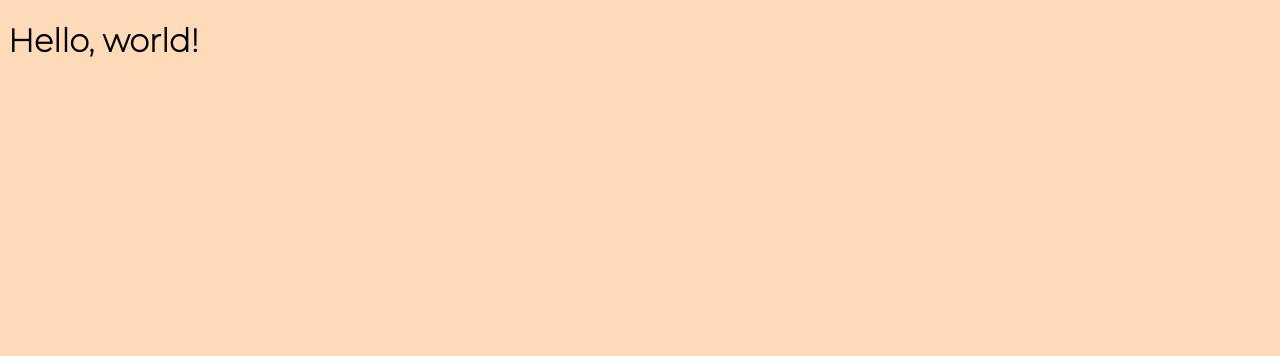
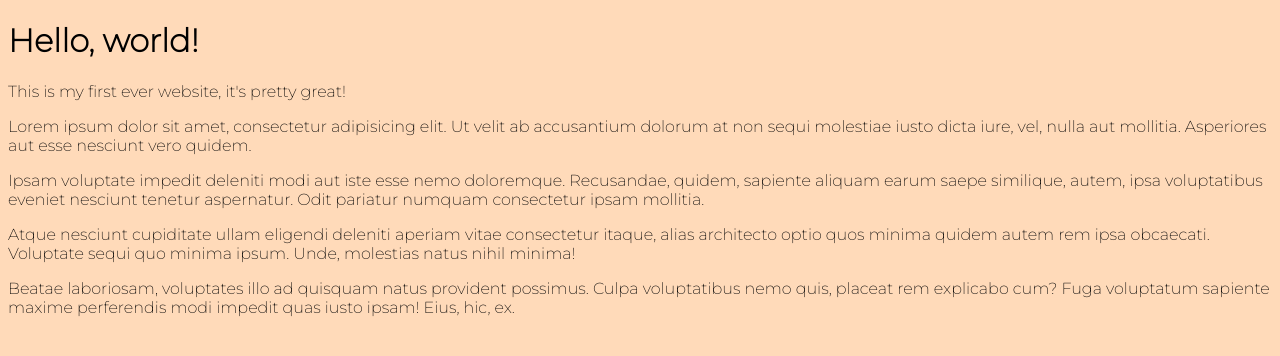
Before and after one commit to megganeturner/Final-Project, a plain HTML site: page index.html in a window 1280 px wide. Drawn offline with Linux system fonts and the light colour scheme.

Commit message:
Update the content on the homepage
Added some lorem ipsum on the homepage

```diff
--- a/index.html
+++ b/index.html
@@ -13,6 +13,11 @@
 </head>
 <body>
     <h1>Hello, world!</h1>
+    <p>This is my first ever website, it's pretty great!</p>
+    <p>Lorem ipsum dolor sit amet, consectetur adipisicing elit. Ut velit ab accusantium dolorum at non sequi molestiae iusto dicta iure, vel, nulla aut mollitia. Asperiores aut esse nesciunt vero quidem.</p>
+    <p>Ipsam voluptate impedit deleniti modi aut iste esse nemo doloremque. Recusandae, quidem, sapiente aliquam earum saepe similique, autem, ipsa voluptatibus eveniet nesciunt tenetur aspernatur. Odit pariatur numquam consectetur ipsam mollitia.</p>
+    <p>Atque nesciunt cupiditate ullam eligendi deleniti aperiam vitae consectetur itaque, alias architecto optio quos minima quidem autem rem ipsa obcaecati. Voluptate sequi quo minima ipsum. Unde, molestias natus nihil minima!</p>
+    <p>Beatae laboriosam, voluptates illo ad quisquam natus provident possimus. Culpa voluptatibus nemo quis, placeat rem explicabo cum? Fuga voluptatum sapiente maxime perferendis modi impedit quas iusto ipsam! Eius, hic, ex.</p>
 
     <script src="js/main.js"></script>
 </body>
```
